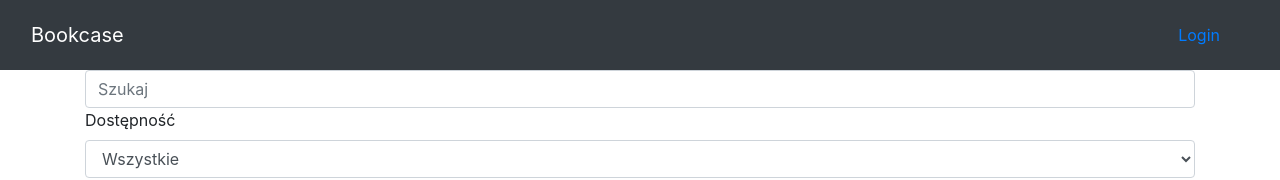
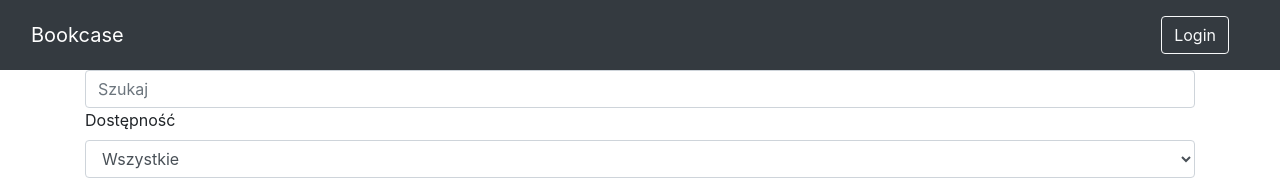
Before and after one commit to Szczepaniak-M/Bookcase, an Angular app: page / in a window 1280 px wide. Shown: the top 180 px of the page. Built offline with nearby package versions, Linux system fonts and the light colour scheme.

Commit message:
Navbar improve

```diff
--- a/src/app/navbar/navbar.component.ts
+++ b/src/app/navbar/navbar.component.ts
@@ -13,15 +13,15 @@ import {Subscription} from 'rxjs';
 
         <div class="navbar">
           <ul class="nav">
-            <li class="btn" *ngIf="!isAuthenticated">
-              <a routerLink="/login">Login</a>
+            <li class="nav-item" >
+              <a class="nav-link btn text-light" *ngIf="isAuthenticated" routerLink="/order-book">Order Book</a>
             </li>
-            <li class="btn" *ngIf="isAuthenticated">
-              <a (click)="onLogout()">Logout</a>
+            <li class="nav-item" *ngIf="!isAuthenticated">
+              <a class="my-2 my-sm-0 mr-1 btn btn-outline-light" routerLink="/login">Login</a>
             </li>
-           <li class="btn" *ngIf="isAuthenticated">
-             <a routerLink="/order-book">Order Book</a>
-           </li>
+            <li class="nav-item" *ngIf="isAuthenticated">
+              <a class="my-2 my-sm-0 mr-1 btn btn-outline-light" (click)="onLogout()">Logout</a>
+            </li>
           </ul>
         </div>
       </div>
```
